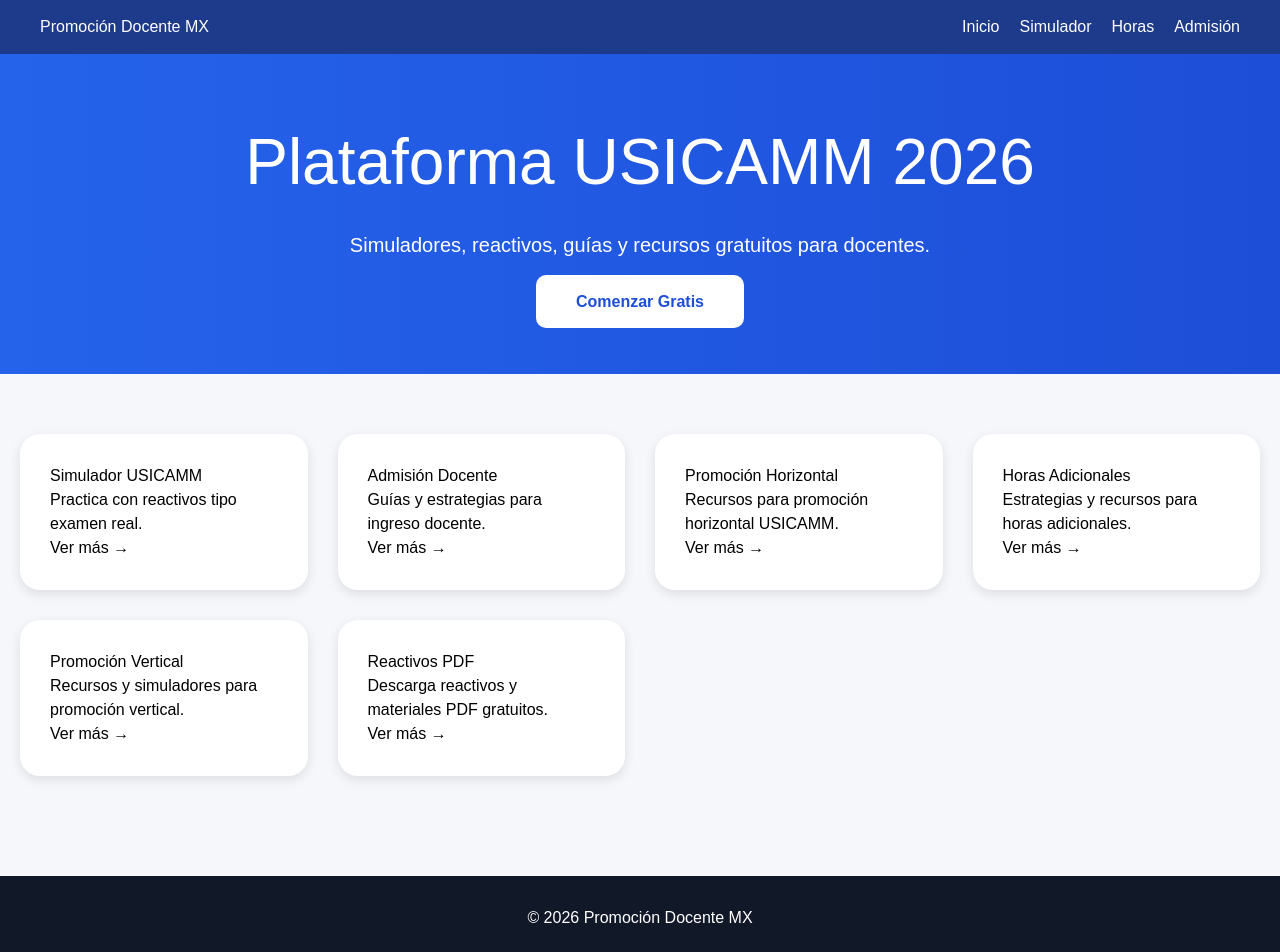
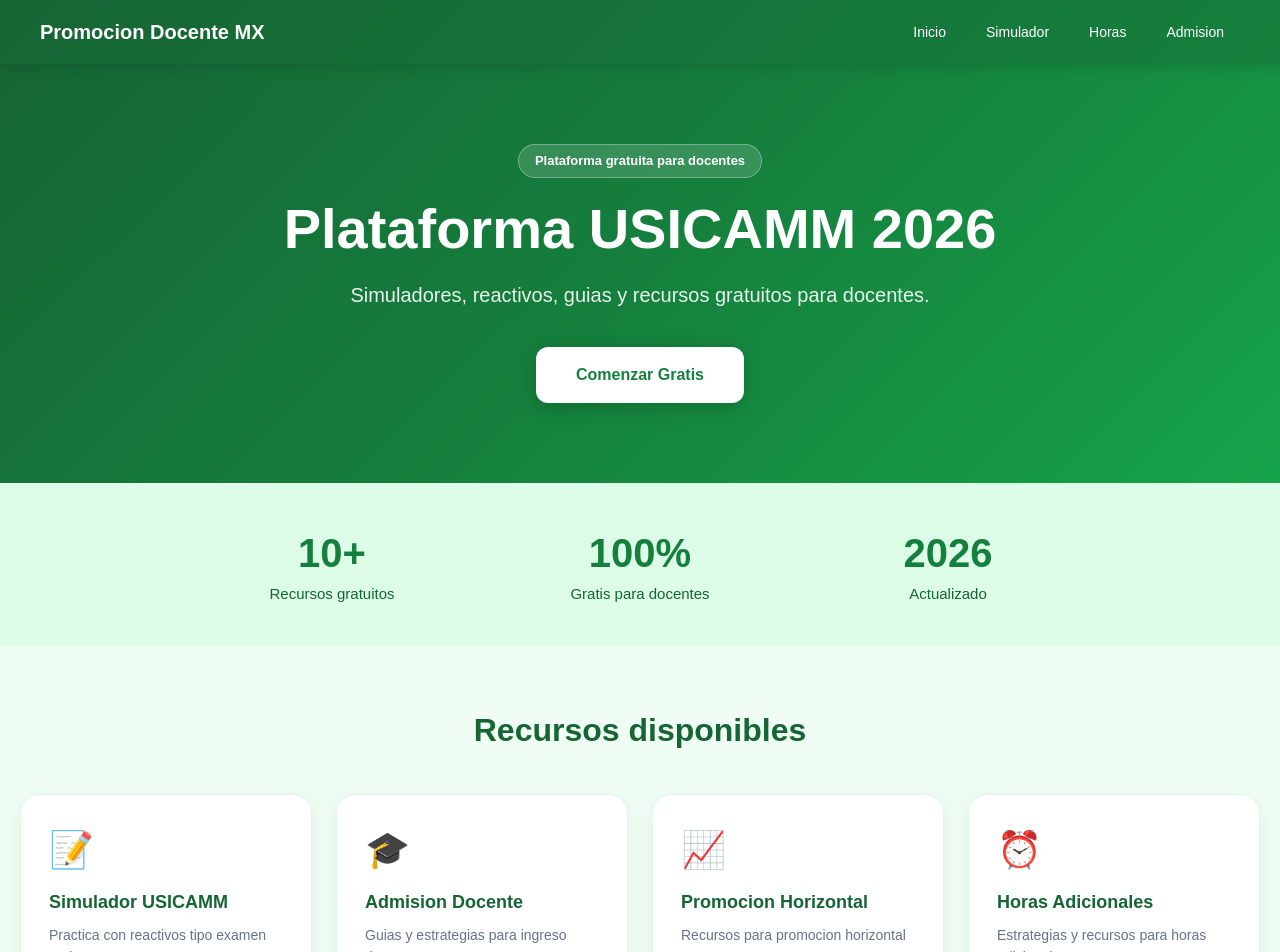
Before and after one commit to aidabereniceh-a11y/usicamm-platform, a React (Vite) app: page / in a window 1280 px wide. Shown: the top 952 px of the page. Built offline with nearby package versions, Linux system fonts and the light colour scheme.

Commit message:
nuevo diseno verde blanco

```diff
--- a/src/App.jsx
+++ b/src/App.jsx
@@ -1,5 +1,4 @@
-import { Routes, Route, Link } from "react-router-dom";
-
+import { Link, Routes, Route } from "react-router-dom";
 import HorasAdicionales from "./pages/HorasAdicionales";
 import SimuladorUsicamm2026 from "./pages/SimuladorUsicamm2026";
 import AdmisionDocente2026 from "./pages/AdmisionDocente2026";
@@ -11,258 +10,66 @@
 import NuevaEscuelaMexicana from "./pages/NuevaEscuelaMexicana";
 import EvaluacionDiagnostica from "./pages/EvaluacionDiagnostica";
 
+const cards = [
+  { titulo: "Simulador USICAMM", desc: "Practica con reactivos tipo examen real.", link: "/simulador-usicamm-2026", icono: "📝" },
+  { titulo: "Admision Docente", desc: "Guias y estrategias para ingreso docente.", link: "/admision-docente-2026", icono: "🎓" },
+  { titulo: "Promocion Horizontal", desc: "Recursos para promocion horizontal USICAMM.", link: "/promocion-horizontal-usicamm", icono: "📈" },
+  { titulo: "Horas Adicionales", desc: "Estrategias y recursos para horas adicionales.", link: "/horas-adicionales", icono: "⏰" },
+  { titulo: "Promocion Vertical", desc: "Recursos y simuladores para promocion vertical.", link: "/promocion-vertical-usicamm", icono: "🚀" },
+  { titulo: "Reactivos PDF", desc: "Descarga reactivos y materiales PDF gratuitos.", link: "/reactivos-usicamm-pdf", icono: "📄" },
+  { titulo: "Guia USICAMM 2026", desc: "Guia completa para el proceso USICAMM 2026.", link: "/guia-usicamm-2026", icono: "📚" },
+  { titulo: "Planeaciones NEM", desc: "Planeaciones para la Nueva Escuela Mexicana.", link: "/planeaciones-nem", icono: "🗂️" },
+  { titulo: "Nueva Escuela Mexicana", desc: "Recursos y materiales NEM para docentes.", link: "/nueva-escuela-mexicana", icono: "🏫" },
+  { titulo: "Evaluacion Diagnostica", desc: "Instrumentos y guias de evaluacion diagnostica.", link: "/evaluacion-diagnostica", icono: "✅" },
+];
+
 function Home() {
   return (
-    <div
-      style={{
-        fontFamily: "Arial",
-        backgroundColor: "#f5f7fb",
-        minHeight: "100vh",
-      }}
-    >
-      {/* NAVBAR */}
-
-      <nav
-        style={{
-          backgroundColor: "#1e3a8a",
-          padding: "15px 40px",
-          color: "white",
-          display: "flex",
-          justifyContent: "space-between",
-          alignItems: "center",
-        }}
-      >
-        <h2>Promoción Docente MX</h2>
-
-        <div style={{ display: "flex", gap: "20px" }}>
-          <Link
-            to="/"
-            style={{ color: "white", textDecoration: "none" }}
-          >
-            Inicio
-          </Link>
-
-          <Link
-            to="/simulador-usicamm-2026"
-            style={{ color: "white", textDecoration: "none" }}
-          >
-            Simulador
-          </Link>
-
-          <Link
-            to="/horas-adicionales"
-            style={{ color: "white", textDecoration: "none" }}
-          >
-            Horas
-          </Link>
-
-          <Link
-            to="/admision-docente-2026"
-            style={{ color: "white", textDecoration: "none" }}
-          >
-            Admisión
-          </Link>
+    <div style={{ fontFamily: "Arial, sans-serif", backgroundColor: "#f0fdf4", minHeight: "100vh" }}>
+      <nav style={{ background: "linear-gradient(135deg, #166534, #15803d)", padding: "0 40px", color: "white", display: "flex", justifyContent: "space-between", alignItems: "center", height: "64px", boxShadow: "0 2px 12px rgba(0,0,0,0.15)", position: "sticky", top: 0, zIndex: 100 }}>
+        <div style={{ fontSize: "20px", fontWeight: "800" }}>Promocion Docente MX</div>
+        <div style={{ display: "flex", gap: "8px" }}>
+          {[{ label: "Inicio", to: "/" }, { label: "Simulador", to: "/simulador-usicamm-2026" }, { label: "Horas", to: "/horas-adicionales" }, { label: "Admision", to: "/admision-docente-2026" }].map((item) => (
+            <Link key={item.to} to={item.to} style={{ color: "white", textDecoration: "none", padding: "8px 16px", borderRadius: "8px", fontSize: "14px", fontWeight: "500" }}>{item.label}</Link>
+          ))}
         </div>
       </nav>
-
-      {/* HERO SECTION */}
-
-      <section
-        style={{
-          textAlign: "center",
-          padding: "60px 20px",
-          background:
-            "linear-gradient(to right, #2563eb, #1d4ed8)",
-          color: "white",
-        }}
-      >
-        <h1 style={{ fontSize: "64px" }}>
-          Plataforma USICAMM 2026
-        </h1>
-
-        <p
-          style={{
-            fontSize: "20px",
-            marginTop: "20px",
-            maxWidth: "700px",
-            marginInline: "auto",
-          }}
-        >
-          Simuladores, reactivos, guías y recursos
-          gratuitos para docentes.
-        </p>
-
-        <div style={{ marginTop: "30px" }}>
-          <Link
-            to="/simulador-usicamm-2026"
-            style={{
-              backgroundColor: "white",
-              color: "#1d4ed8",
-              padding: "18px 40px",
-              borderRadius: "10px",
-              textDecoration: "none",
-              fontWeight: "bold",
-            }}
-          >
-            Comenzar Gratis
-          </Link>
+      <section style={{ textAlign: "center", padding: "80px 20px", background: "linear-gradient(135deg, #166534 0%, #15803d 50%, #16a34a 100%)", color: "white", position: "relative", overflow: "hidden" }}>
+        <div style={{ position: "relative", zIndex: 1, maxWidth: "800px", margin: "0 auto" }}>
+          <div style={{ display: "inline-block", background: "rgba(255,255,255,0.15)", padding: "6px 16px", borderRadius: "20px", fontSize: "13px", fontWeight: "600", marginBottom: "20px", border: "1px solid rgba(255,255,255,0.3)" }}>Plataforma gratuita para docentes</div>
+          <h1 style={{ fontSize: "56px", fontWeight: "800", margin: "0 0 20px 0", lineHeight: 1.1 }}>Plataforma USICAMM 2026</h1>
+          <p style={{ fontSize: "20px", opacity: 0.9, marginBottom: "36px", lineHeight: 1.6, maxWidth: "600px", margin: "0 auto 36px" }}>Simuladores, reactivos, guias y recursos gratuitos para docentes.</p>
+          <Link to="/simulador-usicamm-2026" style={{ backgroundColor: "white", color: "#15803d", padding: "16px 40px", borderRadius: "12px", textDecoration: "none", fontWeight: "800", fontSize: "16px", boxShadow: "0 4px 20px rgba(0,0,0,0.2)", display: "inline-block" }}>Comenzar Gratis</Link>
         </div>
       </section>
-
-      {/* CARDS */}
-
-      <section
-        style={{
-          padding: "60px 20px",
-          display: "grid",
-          gridTemplateColumns:
-            "repeat(auto-fit, minmax(250px, 1fr))",
-          gap: "30px",
-          maxWidth: "1400px",
-          margin: "0 auto",
-        }}
-      >
-
-        {/* CARD 1 */}
-
-        <div
-          style={{
-            backgroundColor: "white",
-            padding: "30px",
-            borderRadius: "20px",
-            boxShadow: "0 4px 12px rgba(0,0,0,0.1)",
-          }}
-        >
-          <h2>Simulador USICAMM</h2>
-
-          <p>
-            Practica con reactivos tipo examen real.
-          </p>
-
-          <Link to="/simulador-usicamm-2026">
-            Ver más →
-          </Link>
+      <section style={{ background: "#dcfce7", padding: "40px 20px" }}>
+        <div style={{ maxWidth: "900px", margin: "0 auto", display: "grid", gridTemplateColumns: "repeat(auto-fit, minmax(180px, 1fr))", gap: "24px", textAlign: "center" }}>
+          {[{ num: "10+", label: "Recursos gratuitos" }, { num: "100%", label: "Gratis para docentes" }, { num: "2026", label: "Actualizado" }].map((s) => (
+            <div key={s.label}><div style={{ fontSize: "40px", fontWeight: "800", color: "#15803d" }}>{s.num}</div><div style={{ color: "#166534", fontSize: "15px", fontWeight: "500" }}>{s.label}</div></div>
+          ))}
         </div>
-
-        {/* CARD 2 */}
-
-        <div
-          style={{
-            backgroundColor: "white",
-            padding: "30px",
-            borderRadius: "20px",
-            boxShadow: "0 4px 12px rgba(0,0,0,0.1)",
-          }}
-        >
-          <h2>Admisión Docente</h2>
-
-          <p>
-            Guías y estrategias para ingreso docente.
-          </p>
-
-          <Link to="/admision-docente-2026">
-            Ver más →
-          </Link>
+      </section>
+      <section style={{ padding: "60px 20px", maxWidth: "1400px", margin: "0 auto" }}>
+        <h2 style={{ textAlign: "center", fontSize: "32px", fontWeight: "800", color: "#166534", marginBottom: "40px" }}>Recursos disponibles</h2>
+        <div style={{ display: "grid", gridTemplateColumns: "repeat(auto-fit, minmax(260px, 1fr))", gap: "24px" }}>
+          {cards.map((card) => (
+            <div key={card.link} style={{ backgroundColor: "white", padding: "28px", borderRadius: "20px", boxShadow: "0 4px 20px rgba(0,0,0,0.06)", border: "1px solid #dcfce7" }}>
+              <div style={{ fontSize: "36px", marginBottom: "12px" }}>{card.icono}</div>
+              <h3 style={{ fontSize: "18px", fontWeight: "700", color: "#166534", margin: "0 0 8px 0" }}>{card.titulo}</h3>
+              <p style={{ color: "#64748b", fontSize: "14px", lineHeight: 1.6, margin: "0 0 16px 0" }}>{card.desc}</p>
+              <Link to={card.link} style={{ color: "#15803d", textDecoration: "none", fontWeight: "600", fontSize: "14px" }}>Ver mas →</Link>
+            </div>
+          ))}
         </div>
-
-        {/* CARD 3 */}
-
-        <div
-          style={{
-            backgroundColor: "white",
-            padding: "30px",
-            borderRadius: "20px",
-            boxShadow: "0 4px 12px rgba(0,0,0,0.1)",
-          }}
-        >
-          <h2>Promoción Horizontal</h2>
-
-          <p>
-            Recursos para promoción horizontal USICAMM.
-          </p>
-
-          <Link to="/promocion-horizontal-usicamm">
-            Ver más →
-          </Link>
-        </div>
-
-        {/* CARD 4 */}
-
-        <div
-          style={{
-            backgroundColor: "white",
-            padding: "30px",
-            borderRadius: "20px",
-            boxShadow: "0 4px 12px rgba(0,0,0,0.1)",
-          }}
-        >
-          <h2>Horas Adicionales</h2>
-
-          <p>
-            Estrategias y recursos para horas adicionales.
-          </p>
-
-          <Link to="/horas-adicionales">
-            Ver más →
-          </Link>
-        </div>
-
-        {/* CARD 5 */}
-
-        <div
-          style={{
-            backgroundColor: "white",
-            padding: "30px",
-            borderRadius: "20px",
-            boxShadow: "0 4px 12px rgba(0,0,0,0.1)",
-          }}
-        >
-          <h2>Promoción Vertical</h2>
-
-          <p>
-            Recursos y simuladores para promoción vertical.
-          </p>
-
-          <Link to="/promocion-vertical-usicamm">
-            Ver más →
-          </Link>
-        </div>
-
-        {/* CARD 6 */}
-
-        <div
-          style={{
-            backgroundColor: "white",
-            padding: "30px",
-            borderRadius: "20px",
-            boxShadow: "0 4px 12px rgba(0,0,0,0.1)",
-          }}
-        >
-          <h2>Reactivos PDF</h2>
-
-          <p>
-            Descarga reactivos y materiales PDF gratuitos.
-          </p>
-
-          <Link to="/reactivos-usicamm-pdf">
-            Ver más →
-          </Link>
-        </div>
-
       </section>
-
-      {/* FOOTER */}
-
-      <footer
-        style={{
-          backgroundColor: "#111827",
-          color: "white",
-          padding: "30px",
-          textAlign: "center",
-          marginTop: "40px",
-        }}
-      >
-        © 2026 Promoción Docente MX
+      <section style={{ background: "linear-gradient(135deg, #166534, #15803d)", padding: "60px 20px", textAlign: "center", color: "white" }}>
+        <h2 style={{ fontSize: "32px", fontWeight: "800", margin: "0 0 12px 0" }}>Listo para prepararte?</h2>
+        <p style={{ fontSize: "18px", opacity: 0.9, marginBottom: "28px" }}>Accede gratis a todos los recursos para tu proceso USICAMM 2026</p>
+        <Link to="/simulador-usicamm-2026" style={{ background: "white", color: "#15803d", padding: "16px 40px", borderRadius: "12px", textDecoration: "none", fontWeight: "800", fontSize: "16px", display: "inline-block" }}>Empezar ahora</Link>
+      </section>
+      <footer style={{ backgroundColor: "#052e16", color: "#86efac", padding: "32px", textAlign: "center", fontSize: "14px" }}>
+        <div style={{ fontSize: "18px", fontWeight: "700", color: "white", marginBottom: "8px" }}>Promocion Docente MX</div>
+        <p style={{ margin: 0 }}>2026 Promocion Docente MX · Todos los derechos reservados</p>
       </footer>
     </div>
   );
@@ -271,59 +78,17 @@
 export default function App() {
   return (
     <Routes>
-
       <Route path="/" element={<Home />} />
-
-      <Route
-        path="/simulador-usicamm-2026"
-        element={<SimuladorUsicamm2026 />}
-      />
-
-      <Route
-        path="/admision-docente-2026"
-        element={<AdmisionDocente2026 />}
-      />
-
-      <Route
-        path="/horas-adicionales"
-        element={<HorasAdicionales />}
-      />
-
-      <Route
-        path="/promocion-horizontal-usicamm"
-        element={<PromocionHorizontal />}
-      />
-
-      <Route
-        path="/promocion-vertical-usicamm"
-        element={<PromocionVertical />}
-      />
-
-      <Route
-        path="/reactivos-usicamm-pdf"
-        element={<ReactivosPdf />}
-      />
-
-      <Route
-        path="/guia-usicamm-2026"
-        element={<GuiaUsicamm2026 />}
-      />
-
-      <Route
-        path="/planeaciones-nem"
-        element={<PlaneacionesNem />}
-      />
-
-      <Route
-        path="/nueva-escuela-mexicana"
-        element={<NuevaEscuelaMexicana />}
-      />
-
-      <Route
-        path="/evaluacion-diagnostica"
-        element={<EvaluacionDiagnostica />}
-      />
-
+      <Route path="/simulador-usicamm-2026" element={<SimuladorUsicamm2026 />} />
+      <Route path="/admision-docente-2026" element={<AdmisionDocente2026 />} />
+      <Route path="/horas-adicionales" element={<HorasAdicionales />} />
+      <Route path="/promocion-horizontal-usicamm" element={<PromocionHorizontal />} />
+      <Route path="/promocion-vertical-usicamm" element={<PromocionVertical />} />
+      <Route path="/reactivos-usicamm-pdf" element={<ReactivosPdf />} />
+      <Route path="/guia-usicamm-2026" element={<GuiaUsicamm2026 />} />
+      <Route path="/planeaciones-nem" element={<PlaneacionesNem />} />
+      <Route path="/nueva-escuela-mexicana" element={<NuevaEscuelaMexicana />} />
+      <Route path="/evaluacion-diagnostica" element={<EvaluacionDiagnostica />} />
     </Routes>
   );
 }
```
